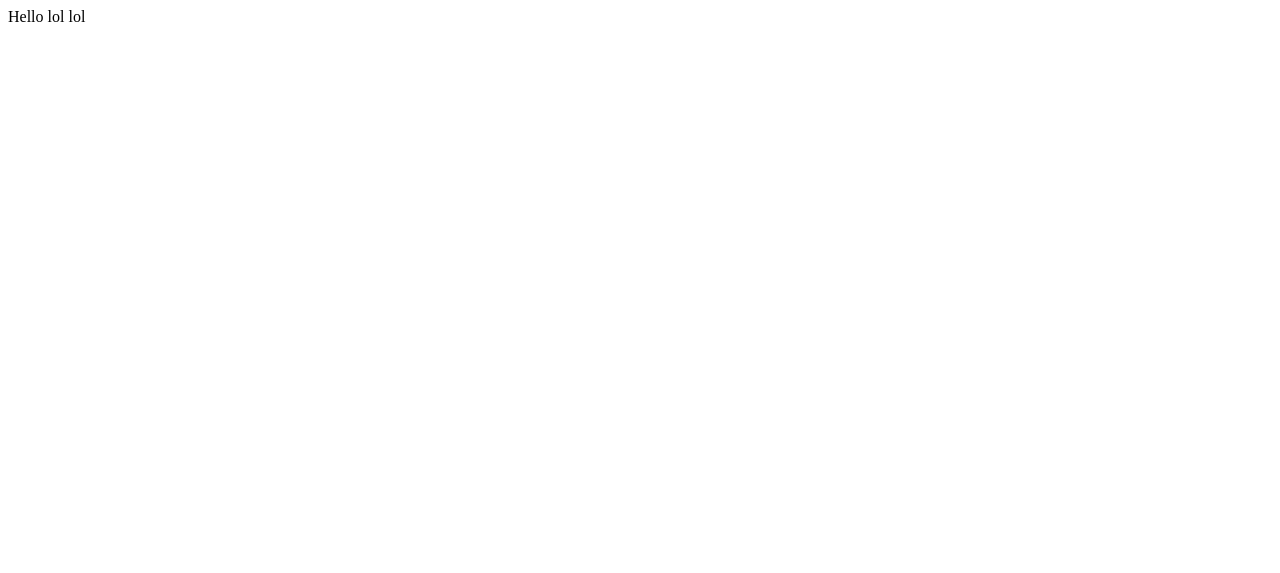
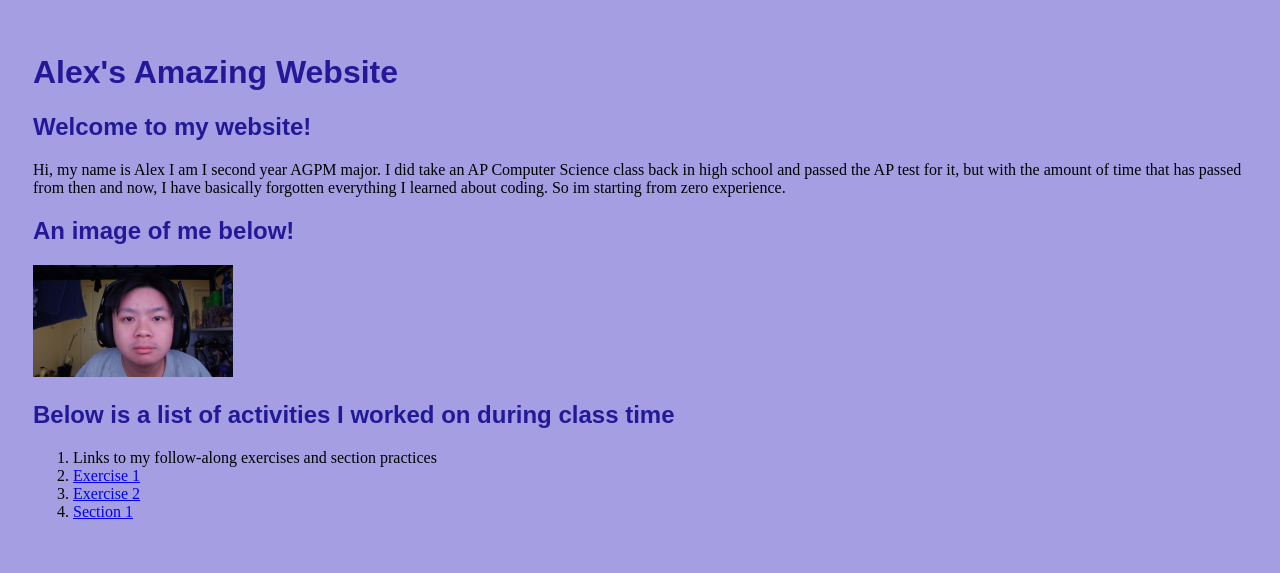
Before and after one commit to Alex-Jong/ART101, a plain HTML site: page index.html in a window 1280 px wide. Drawn offline with Linux system fonts and the light colour scheme.

Commit message:
Lab2_work

```diff
--- /dev/null
+++ b/environ/env.css
@@ -0,0 +1,3 @@
+body{background-color: darkolivegreen;}
+
+img {width: 1500px;}
--- /dev/null
+++ b/environ/env01.html
@@ -0,0 +1,16 @@
+<!doctype html>
+<html lang="en">
+<head>
+    <meta charset="utf-8">
+    <title>Environment 01</title>
+    <link href="env.css" rel="stylesheet" type="text/css">
+</head>
+<body>
+    <p>
+        In the deep crevices of nature is nestled a school, brimming with vitality. A contrast and a blend of hummanity and nature.
+        There you find knowledge, pursuit, and preservation.
+    </p>
+
+    <img src="quarry.webp">
+</body>
+</html>
--- /dev/null
+++ b/exercises/ex02.css
@@ -0,0 +1,7 @@
+p {color: red; font-size: large;}
+
+li {text-allign: center;}
+
+html {font-family: "Saira Stencil", sans-serif; background-color: green;}
+
+p {background-color: black;}
--- /dev/null
+++ b/exercises/section02.css
@@ -0,0 +1,9 @@
+p {color: red; font-size: larger;}
+ol {color: purple; font-size: large;}
+html {font-family: "Saira Stencil", sans-serif; background: yellowgreen;
+    background-image: url(Lebron_bron.jpg);
+    background-size: cover;
+    background-position: center;
+    background-attachment: fixed;
+    background-repeat: no-repeat;
+}
--- a/index.html
+++ b/index.html
@@ -1,2 +1,33 @@
-Hello
-lol lol
+<!doctype html>
+<html lang="en">
+<head>
+    <meta charset="utf-8">
+    <title>Alex's ART101 Homepage</title>
+    <link href="site.css" rel="stylesheet" type="text/css">
+</head>
+<body>
+
+    <h1> Alex's Amazing Website </h1>
+    <h2> Welcome to my website! </h2>
+
+    <p>
+        Hi, my name is Alex I am I second year AGPM major.
+        I did take an AP Computer Science class back in high school and passed the AP test for it,
+        but with the amount of time that has passed from then and now,
+        I have basically forgotten everything I learned about coding.
+        So im starting from zero experience.
+    </p>
+
+    <h2> An image of me below! </h2>
+    <img src="me.jpg">
+
+    <h2> Below is a list of activities I worked on during class time </h2>
+    <ol>
+        <li>Links to my follow-along exercises and section practices</li>
+        <li><a href="/exercises/ex01.html">Exercise 1</a></li>
+        <li><a href="/exercises/ex02.html">Exercise 2</a></li>
+        <li><a href="/exercises/section01.html">Section 1</a></li>
+    </ol>
+
+</body>
+</html>
--- /dev/null
+++ b/site.css
@@ -0,0 +1,15 @@
+body {
+    background: #a59ee3;
+    padding: 25px;
+}
+
+h1,
+h2,
+h3 {
+    color: #241897;
+    font-family: sans-serif;
+}
+
+img {
+    width: 200px;
+}
```
Also changed, not shown: exercises/ex02.html (added, +29 -0 lines), exercises/section01.html (added, +22 -0 lines), environ/quarry.webp (added), exercises/Lebron_bron.jpg (added), exercises/Tame_Impala_-_Currents.png (added), me.jpg (added).
